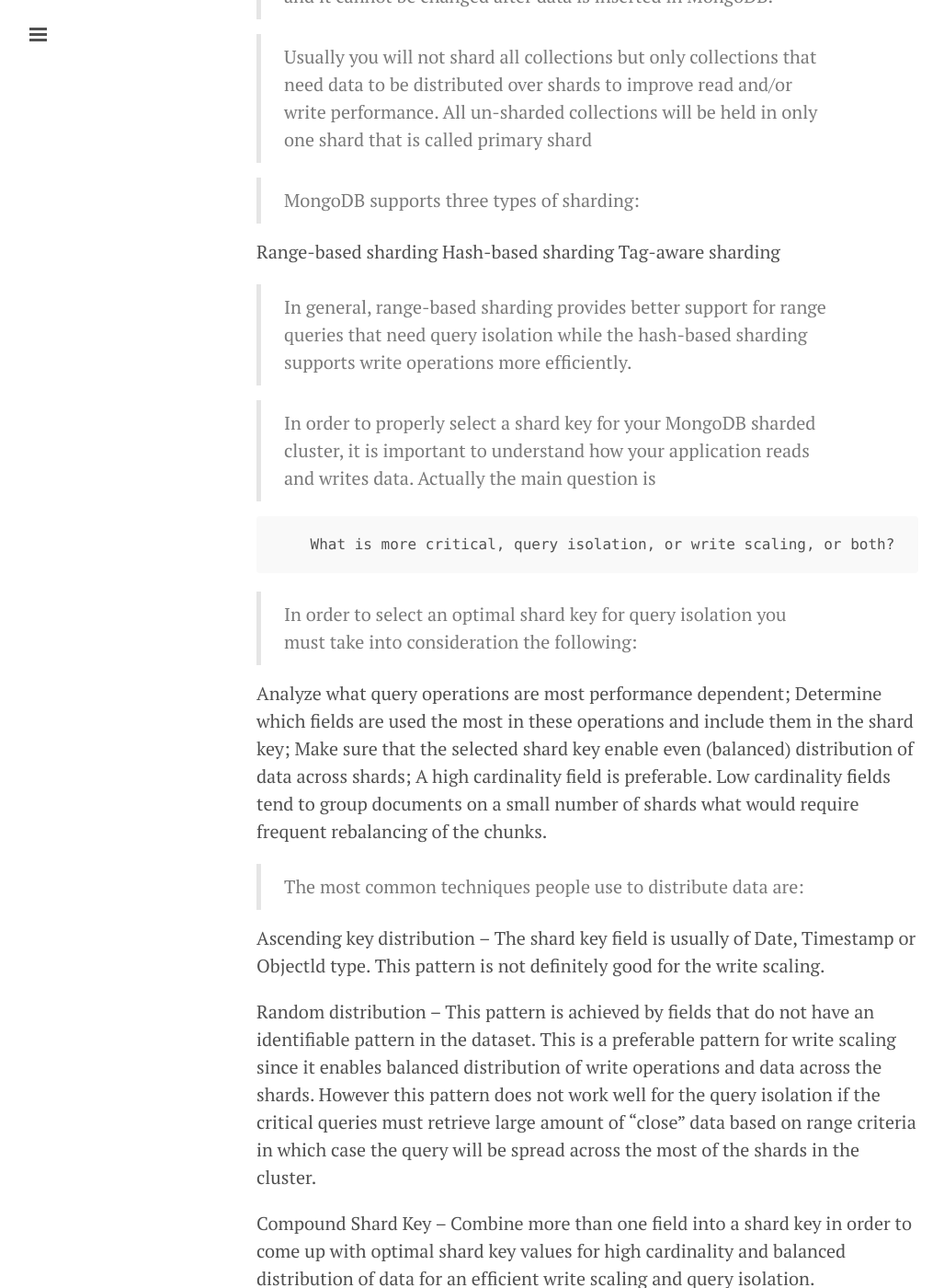
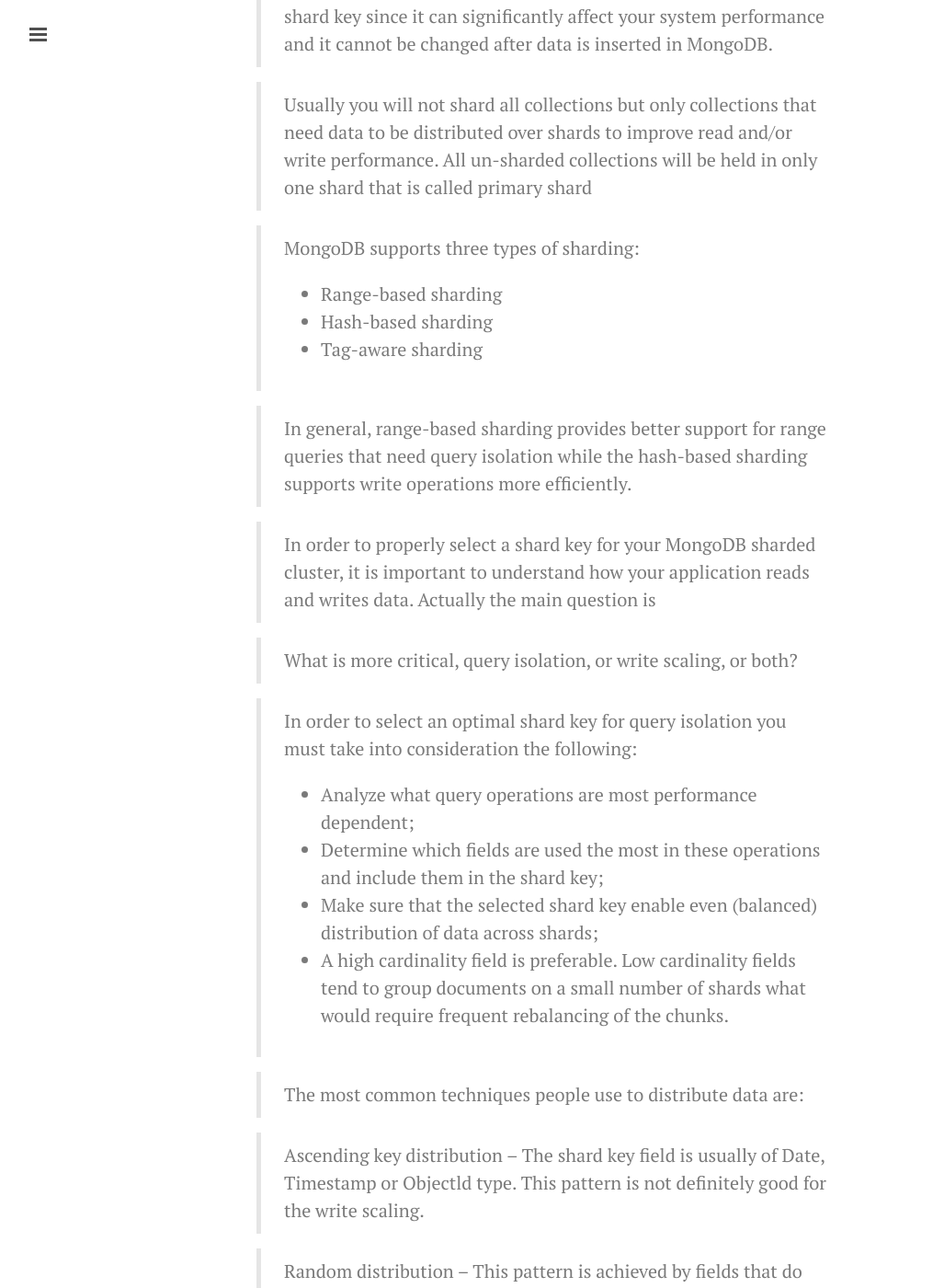
Before and after one commit to ibotdotout/ibotdotout.github.io, a Jekyll site: the page built from _posts/2016-03-29-mongo.md, in a window 1280 px wide and 1400 px high, scrolled down 2217 px. Shown: the whole window at 92% size, without its empty margins (1-1028 px from the left). Built offline with Jekyll 4.4.1, drawn with Linux system fonts in a browser that asks for light colours; nearby versions of some CDN libraries; Markdown is read by kramdown in place of the engine named in the settings; comment, search, counter and statistics services are not loaded; some of the changed text lies outside the part shown.

```diff
--- a/_posts/2016-03-29-mongo.md
+++ b/_posts/2016-03-29-mongo.md
@@ -20,9 +20,9 @@ update_date: 2016-03-29
 
   > The first question to ask, then, when moving from a relational database to MongoDB is, ‘How will this data be accessed?’ Other important questions include:
 
-What is the access pattern?
-What are you hoping to show to your customers/users?
-How are you going to write this data?
+  > What is the access pattern?
+  > What are you hoping to show to your customers/users?
+  > How are you going to write this data?
 
 <!-- more -->
 
@@ -56,13 +56,12 @@ How are you going to write this data?
 
 * [Everything You Need to Know About Sharding](http://www.slideshare.net/mongodb/everything-you-need-to-know-about-sharding?ref=https://www.mongodb.com/presentations/webinar-everything-you-need-know-about-sharding?jmp=docs)
 
-Good Shard Key
-- Cardinality
-- Write Distribution
-- Query Isolation
-- Reliability
-- Index Locality
-
+> Good Shard Key
+> - Cardinality
+> - Write Distribution
+> - Query Isolation
+> - Reliability
+> - Index Locality
 
 * [Selecting a MongoDB Shard Key](https://goranzugic.wordpress.com/2014/05/29/selecting-a-mongodb-shard-key/)
 
@@ -72,31 +71,29 @@ Good Shard Key
 > Usually you will not shard all collections but only collections that need data to be distributed over shards to improve read and/or write performance. All un-sharded collections will be held in only one shard that is called primary shard
 
 > MongoDB supports three types of sharding:
-
-Range-based sharding
-Hash-based sharding
-Tag-aware sharding
+> - Range-based sharding
+> - Hash-based sharding
+> - Tag-aware sharding
 
 >  In general, range-based sharding provides better support for range queries that need query isolation while the hash-based sharding supports write operations more efficiently.
 
 > In order to properly select a shard key for your MongoDB sharded cluster, it is important to understand how your application reads and writes data. Actually the main question is
 
-        What is more critical, query isolation, or write scaling, or both?
+> What is more critical, query isolation, or write scaling, or both?
 
 >  In order to select an optimal shard key for query isolation you must take into consideration the following:
-
-Analyze what query operations are most performance dependent;
-Determine which fields are used the most in these operations and include them in the shard key;
-Make sure that the selected shard key enable even (balanced) distribution of data across shards;
-A high cardinality field is preferable. Low cardinality fields tend to group documents on a small number of shards what would require frequent rebalancing of the chunks.
+>  - Analyze what query operations are most performance dependent;
+>  - Determine which fields are used the most in these operations and include them in the shard key;
+>  - Make sure that the selected shard key enable even (balanced) distribution of data across shards;
+>  - A high cardinality field is preferable. Low cardinality fields tend to group documents on a small number of shards what would require frequent rebalancing of the chunks.
 
 > The most common techniques people use to distribute data are:
 
-Ascending key distribution – The shard key field is usually of Date, Timestamp or Objectld type. This pattern is not definitely good for the write scaling.
+> Ascending key distribution – The shard key field is usually of Date, Timestamp or Objectld type. This pattern is not definitely good for the write scaling.
 
-Random distribution – This pattern is achieved by fields that do not have an identifiable pattern in the dataset.  This is a preferable pattern for write scaling since it enables balanced distribution of write operations and data across the shards. However this pattern does not work well for the query  isolation if the critical queries must retrieve large amount of “close” data based on range criteria  in which case the query will be spread across the most of the shards in the cluster.
+> Random distribution – This pattern is achieved by fields that do not have an identifiable pattern in the dataset.  This is a preferable pattern for write scaling since it enables balanced distribution of write operations and data across the shards. However this pattern does not work well for the query  isolation if the critical queries must retrieve large amount of “close” data based on range criteria  in which case the query will be spread across the most of the shards in the cluster.
 
-Compound Shard Key – Combine more than one field into a shard key in order to come up with optimal shard key  values for high cardinality and balanced distribution of data for an efficient  write scaling and query isolation.
+> Compound Shard Key – Combine more than one field into a shard key in order to come up with optimal shard key  values for high cardinality and balanced distribution of data for an efficient  write scaling and query isolation.
 
 > high  Query isolation / Write scaling - high  A shard key enabling mid-high randomness and relatively even distribution of data.  A compound shard keys are usually good candidates.
 
@@ -105,18 +102,17 @@ Compound Shard Key – Combine more than one field into a shard key in order to
 
 > Shard Key Considerations
 With that said, there are five criteria for a good shard key. They are:
-
-Cardinality
-Write Distribution
-Read Distribution
-Read Targeting
-Read Locality
+> - Cardinality
+> - Write Distribution
+> - Read Distribution
+> - Read Targeting
+> - Read Locality
 
 > There are two design patterns that I think work well for shard key selection. The first is using a hashed shard key, based on a field that is usually present in most queries.  The other useful design pattern is a compound shard key, composed of of a low-cardinality ("chunky") first part, and a high-cardinality second part, often a monotonically increasing one.
 
 > Hashed shard keys can often be a good option: out of the 5 criteria, the only one they don't provide is Read Locality. If your application doesn't use range queries, they may be ideal.
 
-Two important things to note about hashed shard keys: the underlying field that they're based on must provide enough cardinality, and the underlying field must be present in most queries in order to allow for Read Targeting.
+> Two important things to note about hashed shard keys: the underlying field that they're based on must provide enough cardinality, and the underlying field must be present in most queries in order to allow for Read Targeting.
 
 > Compound shard key, composed of of a low-cardinality ("chunky") first part, and a high-cardinality second part, often a monotonically increasing one.  If there are enough distinct values in the first part (at least twice the number of shards) you'll get good write and read distribution; the high-cardinality second part gets you good cardinality and read locality.
 
@@ -125,10 +121,10 @@ Two important things to note about hashed shard keys: the underlying field that
 > the only reasonable way to approach MongoDB shard key selection is the way that you approach any other part of MongoDB schema design: you have to carefully consider the requirements arising from all of the different operations your application will perform
 
 ### [How to choose a shard key for MongoDB](http://blog.bugsnag.com/mongo-shard-key)
-> Hashed id
+> Hashed id :
 This will distribute reads and writes evenly, and it will ensure that each document has a different shard key so chunks can be fine-grained and small.
 
-It’s not perfect, because queries for multiple documents will have to hit all shards, but it might be good enough.
+> It’s not perfect, because queries for multiple documents will have to hit all shards, but it might be good enough.
 
 > Multi-tenant compound index
 If you want to beat the hashed _id scheme, you need to come up with way of grouping related documents close together in the index. At Bugsnag we group the documents by project, because of the way our app works most queries are run in the scope of a project. We can’t just use projectId as a shard key because that leads to jumbo chunks, so we also include the _id to break large projects into multiple chunks.  To avoid this problem in the future, we will likely migrate to an index on {projectId: 'hashed', _id: 1}
```
Also changed, not shown: other parts of _posts/2016-03-29-mongo.md (+1 -1 lines).
